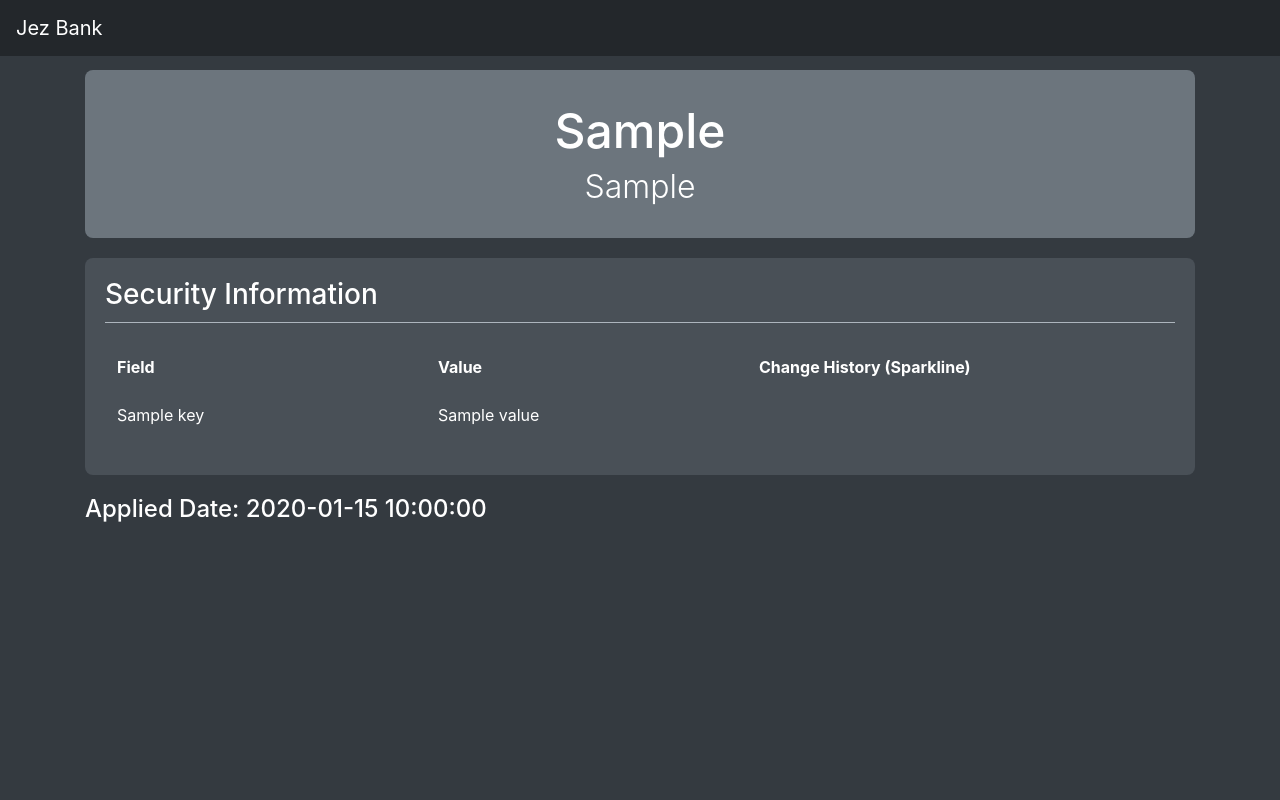
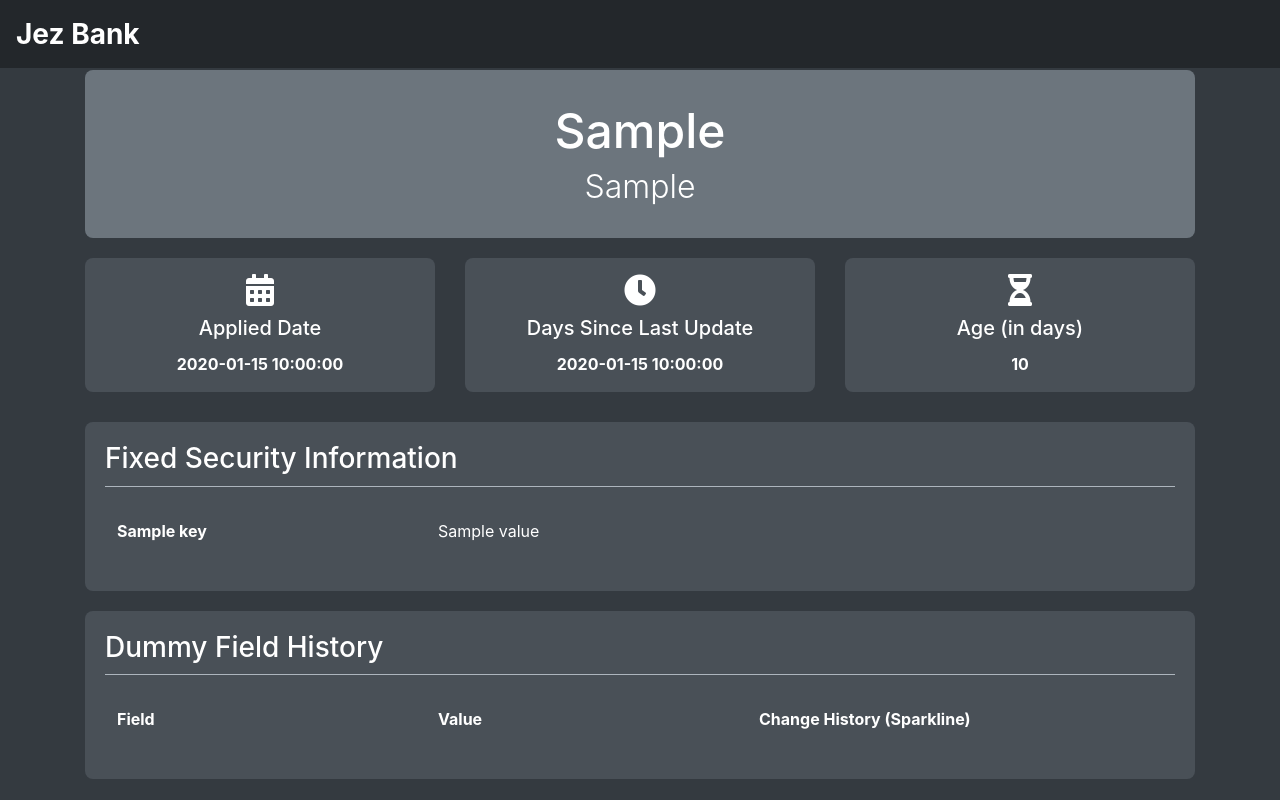
Before and after one commit to jezdaviesrepo/one-dev-one-keyboard, a Flask app: template templates/security_detail.html in a window 1280 px wide. Run offline with Flask 3, Linux system fonts and the light colour scheme; the template is opened without the code that fills it: most values are stand-ins (such as "Sample title", 1, 10 or a date in 2020); lists and menus that the app fills with data are empty; some libraries are stand-ins or nearby versions.

Commit message:
Working with socket.io, version history for the fields, spark lines, headings, icons and colour

```diff
--- a/app.py
+++ b/app.py
@@ -1,15 +1,18 @@
 from flask import Flask, render_template, request, jsonify
+from flask_socketio import SocketIO, emit
 import redis
 import psycopg2
 import datetime
+import time
 
 app = Flask(__name__)
+app.config['SECRET_KEY'] = 'secret!'
+socketio = SocketIO(app)
 
 ### Redis Setup ###
 redis_client = redis.Redis(host="localhost", port=6379, db=0)
 
 ### Postgres Helpers ###
-
 def get_latest_security_record(params):
     fields = ["figi", "cusip", "sedol", "isin", "company_name", "currency", "asset_class", "asset_group"]
     where_clause = " AND ".join([f'"{field}" = %s' for field in fields])
@@ -18,11 +21,10 @@ def get_latest_security_record(params):
           WHERE {where_clause}
           ORDER BY applied_date DESC LIMIT 1;
           """
-    print(sql)
     values = [params.get(field, "") for field in fields]
     try:
         conn = psycopg2.connect(dbname="postgres", user="postgres", password="postgres",
-                                host="localhost", port=5432)
+                                  host="localhost", port=5432)
         cur = conn.cursor()
         cur.execute(sql, values)
         row = cur.fetchone()
@@ -42,12 +44,10 @@ def get_all_security_versions(params):
           WHERE {where_clause}
           ORDER BY applied_date DESC;
           """
-    print(sql)
     values = [params.get(field, "") for field in fields]
-    print(values)
     try:
         conn = psycopg2.connect(dbname="postgres", user="postgres", password="postgres",
-                                host="localhost", port=5432)
+                                  host="localhost", port=5432)
         cur = conn.cursor()
         cur.execute(sql, values)
         rows = cur.fetchall()
@@ -69,7 +69,7 @@ def get_security_record_by_date(params, applied_date):
     values = [params.get(field, "") for field in fields] + [applied_date]
     try:
         conn = psycopg2.connect(dbname="postgres", user="postgres", password="postgres",
-                                host="localhost", port=5432)
+                                  host="localhost", port=5432)
         cur = conn.cursor()
         cur.execute(sql, values)
         row = cur.fetchone()
@@ -81,18 +81,12 @@ def get_security_record_by_date(params, applied_date):
         return {}
 
 ### Flask Routes ###
-
 @app.route("/")
 def index():
     return render_template("grid.html")
 
 @app.route("/data")
 def data():
-    """
-    Returns up to 1000 security records from Redis.
-    Each record is stored as a hash.
-    Only the first 8 key fields are returned.
-    """
     keys = redis_client.keys("*")[:1000]
     records = []
     for key in keys:
@@ -106,23 +100,37 @@ def data():
 
 @app.route("/security_detail")
 def security_detail():
-    """
-    Renders the detail page for a security.
-    Expects query parameters for the 8 key fields.
-    Queries Postgres for the latest full record and all version history.
-    """
     key_fields = ["figi", "cusip", "sedol", "isin", "company_name", "currency", "asset_class", "asset_group"]
     params = { field: request.args.get(field, "") for field in key_fields }
     record = get_latest_security_record(params)
     versions = get_all_security_versions(params)
+
+    today = datetime.date.today()
+    if versions and len(versions) > 1:
+        try:
+            latest_date = datetime.datetime.strptime(versions[0]["applied_date"], "%Y-%m-%d").date()
+            previous_date = datetime.datetime.strptime(versions[1]["applied_date"], "%Y-%m-%d").date()
+            days_since_last_update = abs((latest_date - previous_date).days)
+        except Exception as e:
+            print("Error computing days since last update:", e)
+            days_since_last_update = "N/A"
+    else:
+        days_since_last_update = "N/A"
+
+    try:
+        applied_date = datetime.datetime.strptime(record.get("applied_date", ""), "%Y-%m-%d").date()
+        age = abs((today - applied_date).days)
+    except Exception as e:
+        print("Error computing age:", e)
+        age = "N/A"
+
+    record["days_since_last_update"] = days_since_last_update
+    record["age"] = age
+
     return render_template("security_detail.html", record=record, versions=versions)
 
 @app.route("/security_detail_json")
 def security_detail_json():
-    """
-    Returns JSON for a specific version.
-    Expects the 8 key fields and an applied_date.
-    """
     key_fields = ["figi", "cusip", "sedol", "isin", "company_name", "currency", "asset_class", "asset_group"]
     params = { field: request.args.get(field, "") for field in key_fields }
     applied_date = request.args.get("applied_date", "")
@@ -131,15 +139,9 @@ def security_detail_json():
 
 @app.route("/security_versions")
 def security_versions():
-    """
-    Returns JSON for version history.
-    Each object includes applied_date and the 8 key fields.
-    """
     key_fields = ["figi", "cusip", "sedol", "isin", "company_name", "currency", "asset_class", "asset_group"]
     params = { field: request.args.get(field, "") for field in key_fields }
-    print('>...', params)
     versions = get_all_security_versions(params)
-    print(versions)
     output = [{"applied_date": rec["applied_date"],
                "figi": rec["figi"],
                "cusip": rec["cusip"],
@@ -151,5 +153,26 @@ def security_versions():
                "asset_group": rec["asset_group"]} for rec in versions]
     return jsonify(output)
 
+### Socket.IO Integration ###
+
+@socketio.on('connect')
+def handle_connect():
+    print("Client connected")
+    # Emit initial update count (e.g., count of keys in Redis)
+    count = len(redis_client.keys("*"))
+    emit('update_count', {'count': count})
+
+def redis_listener():
+    pubsub = redis_client.pubsub()
+    pubsub.subscribe('redis_updates')
+    for message in pubsub.listen():
+        if message['type'] == 'message':
+            # On receiving an update, emit the current count.
+            count = len(redis_client.keys("*"))
+            socketio.emit('update_count', {'count': count})
+
+# Start background listener task.
+socketio.start_background_task(redis_listener)
+
 if __name__ == "__main__":
-    app.run(debug=True)
+    socketio.run(app, debug=True)
--- a/templates/security_detail.html
+++ b/templates/security_detail.html
@@ -5,6 +5,8 @@
   <title>Security Detail</title>
   <!-- Bootstrap CSS -->
   <link rel="stylesheet" href="https://stackpath.bootstrapcdn.com/bootstrap/4.5.2/css/bootstrap.min.css">
+  <!-- Font Awesome for icons -->
+  <link rel="stylesheet" href="https://cdnjs.cloudflare.com/ajax/libs/font-awesome/5.15.3/css/all.min.css">
   <!-- Custom Styles -->
   <style>
     body {
@@ -15,8 +17,12 @@
     .navbar {
       background-color: #23272b;
     }
+    .navbar-brand {
+      font-weight: bold;
+      font-size: 1.75rem;
+    }
     .jumbotron-custom {
-      background-color: #6c757d; /* dark gray */
+      background-color: #6c757d;
       color: #fff;
       padding: 2rem 1rem;
       margin-bottom: 20px;
@@ -32,18 +38,42 @@
       font-weight: 300;
       margin-bottom: 0;
     }
-    .fixed-panel {
+    .info-row {
+      margin-bottom: 20px;
+    }
+    .info-card {
+      background-color: #495057;
+      border: none;
+      border-radius: 0.5rem;
+      margin-bottom: 10px;
+    }
+    .info-card .card-body {
+      padding: 1rem;
+      text-align: center;
+    }
+    .info-card .card-body i {
+      font-size: 2rem;
+    }
+    .info-card .card-title {
+      margin-top: 0.5rem;
+      font-size: 1.25rem;
+    }
+    .info-card .card-text {
+      font-size: 1rem;
+      font-weight: bold;
+    }
+    .panel {
       background-color: #495057;
       border-radius: 0.5rem;
       padding: 20px;
       margin-bottom: 20px;
     }
-    .fixed-panel h3 {
+    .panel h3 {
       border-bottom: 1px solid #adb5bd;
       padding-bottom: 10px;
       margin-bottom: 20px;
     }
-    .table-fixed {
+    .table-panel {
       color: #ffffff;
     }
     .clickable-row {
@@ -55,6 +85,14 @@
     }
     .sparkline-cell {
       width: 120px;
+    }
+    .toggle-icon {
+      margin-right: 8px;
+    }
+    .history-section table,
+    .history-section th,
+    .history-section td {
+      color: #ffffff;
     }
   </style>
 </head>
@@ -72,10 +110,58 @@
         <h2>{{ record.asset_group }}</h2>
       </div>
 
-      <!-- Panel for Fixed Fields -->
-      <div class="fixed-panel">
-        <h3>Security Information</h3>
-        <table class="table table-borderless table-fixed" id="detailTable">
+      <!-- Row for Time Metrics -->
+      <div class="row info-row">
+        <div class="col-md-4">
+          <div class="card info-card">
+            <div class="card-body">
+              <i class="fas fa-calendar-alt"></i>
+              <h5 class="card-title">Applied Date</h5>
+              <p class="card-text">{{ record.applied_date }}</p>
+            </div>
+          </div>
+        </div>
+        <div class="col-md-4">
+          <div class="card info-card">
+            <div class="card-body">
+              <i class="fas fa-clock"></i>
+              <h5 class="card-title">Days Since Last Update</h5>
+              <p class="card-text">{{ record.days_since_last_update }}</p>
+            </div>
+          </div>
+        </div>
+        <div class="col-md-4">
+          <div class="card info-card">
+            <div class="card-body">
+              <i class="fas fa-hourglass-half"></i>
+              <h5 class="card-title">Age (in days)</h5>
+              <p class="card-text">{{ record.age }}</p>
+            </div>
+          </div>
+        </div>
+      </div>
+
+      <!-- Panel for Fixed (Non-Dummy) Fields -->
+      <div class="panel">
+        <h3>Fixed Security Information</h3>
+        <table class="table table-borderless table-panel">
+          <tbody>
+            {% for key, value in record.items() %}
+              {% if not key.startswith("field_") and key not in ["applied_date", "days_since_last_update", "age"] %}
+                <tr>
+                  <th style="width:30%;">{{ key }}</th>
+                  <td style="width:70%;">{{ value }}</td>
+                </tr>
+              {% endif %}
+            {% endfor %}
+          </tbody>
+        </table>
+      </div>
+
+      <!-- Panel for Dummy Fields with History and Sparkline -->
+      <div class="panel">
+        <h3>Dummy Field History</h3>
+        <table class="table table-borderless table-panel" id="dummyTable">
           <thead>
             <tr>
               <th style="width:30%;">Field</th>
@@ -85,9 +171,9 @@
           </thead>
           <tbody>
             {% for key, value in record.items() %}
-              {% if key != "applied_date" %}
+              {% if key.startswith("field_") %}
                 <tr class="clickable-row" data-field="{{ key }}">
-                <td>{{ key }}</td>
+                  <td><i class="fas fa-plus-circle toggle-icon"></i> {{ key }}</td>
                   <td>{{ value }}</td>
                   <td class="sparkline-cell">
                     <span class="sparkline" data-history="{% for version in versions|reverse %}{{ version[key] }}{% if not loop.last %},{% endif %}{% endfor %}"></span>
@@ -120,11 +206,6 @@
         </table>
       </div>
 
-      <!-- Display applied_date separately -->
-      <div class="mb-4">
-        <h4>Applied Date: {{ record.applied_date }}</h4>
-      </div>
-
     {% else %}
       <div class="alert alert-warning">No record found.</div>
     {% endif %}
@@ -136,20 +217,26 @@
   <script src="https://cdnjs.cloudflare.com/ajax/libs/jquery-sparklines/2.1.2/jquery.sparkline.min.js"></script>
   <script>
     $(document).ready(function(){
-      // Toggle history section when a row is clicked.
+      // Toggle history section on dummy field row click.
       $(".clickable-row").click(function(){
         var field = $(this).data("field");
         $("#history-" + field).toggle();
+        var icon = $(this).find(".toggle-icon");
+        if(icon.hasClass("fa-plus-circle")){
+          icon.removeClass("fa-plus-circle").addClass("fa-minus-circle");
+        } else {
+          icon.removeClass("fa-minus-circle").addClass("fa-plus-circle");
+        }
       });
 
-      // Initialize sparkline for each element with class 'sparkline'
+      // Initialize sparklines for dummy fields.
       $('.sparkline').each(function(){
           var historyStr = $(this).data('history');
           if(historyStr) {
             var values = historyStr.split(',');
             var changes = [];
             for(var i = 1; i < values.length; i++){
-              changes.push( (values[i] !== values[i-1]) ? 1 : 0 );
+              changes.push((values[i] !== values[i-1]) ? 1 : 0);
             }
             $(this).sparkline(changes, { type: 'bar', barColor: '#28a745', height: '30px' });
           }
```
Also changed, not shown: requirements.txt (+9 -1 lines), templates/grid.html (+109 -17 lines). Lines whose indentation alone changed are shown as unchanged.
